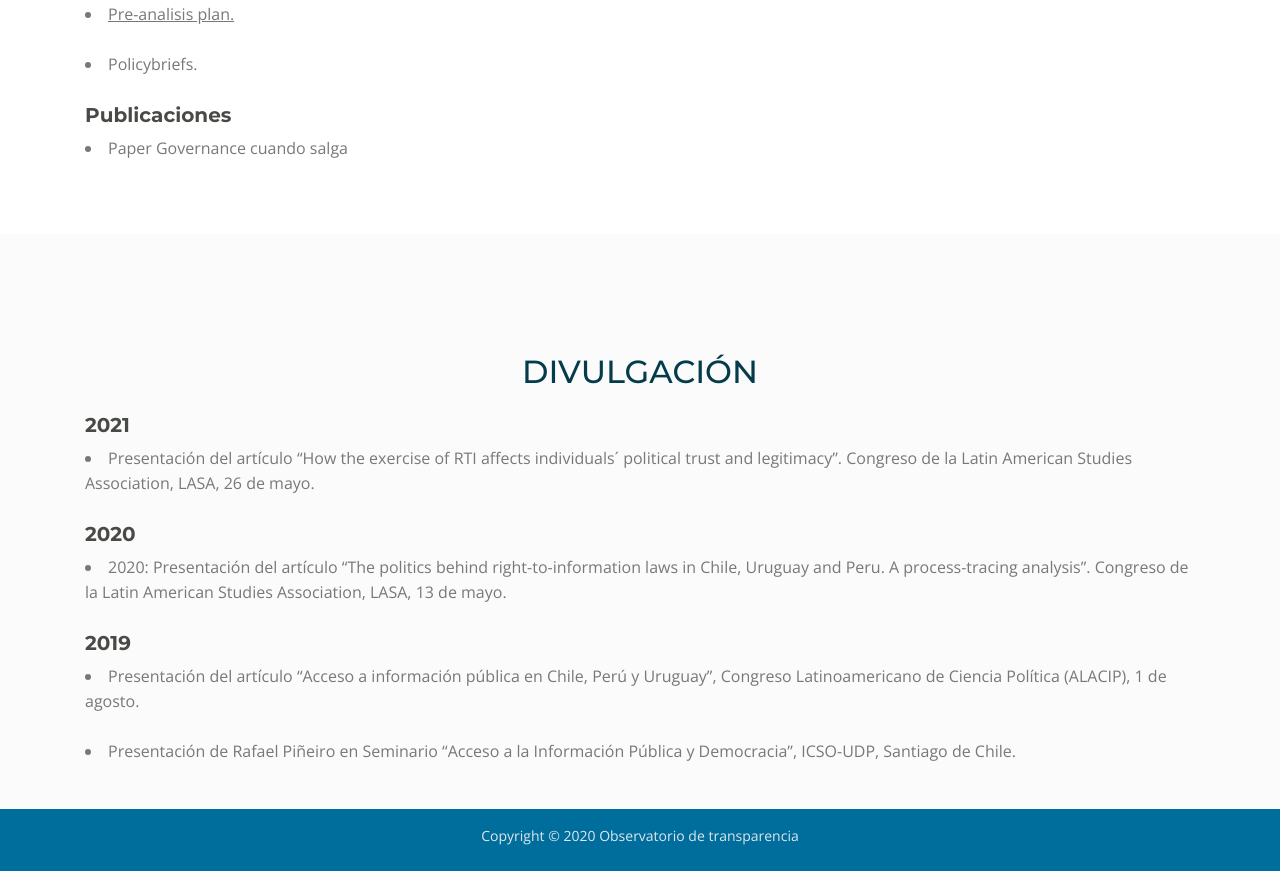
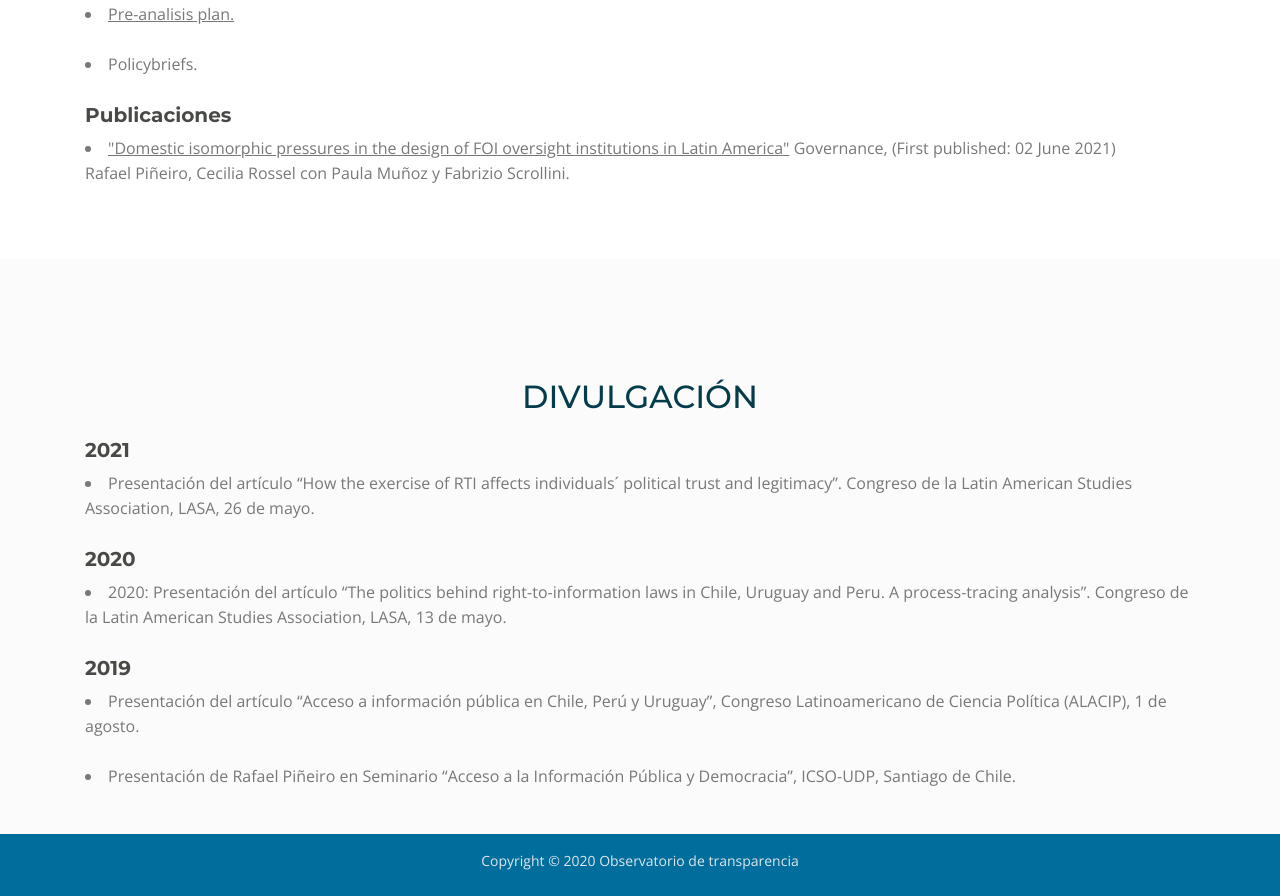
Before and after one commit to transparenciauy/proyecto, a plain HTML site: page index.html in a window 1280 px wide. Shown: the part 2857-3753 px from the top of the page. Before the commit the page ends 3728 px from the top, so only its background shows below. Drawn offline with nearby package versions, Linux system fonts and the light colour scheme.

Commit message:
cambios-14-jun

```diff
--- a/index.html
+++ b/index.html
@@ -207,14 +207,18 @@
                         <div class="section-title" style="text-align: center;">DOCUMENTOS</div>
                         <h4>Documentos del proyecto</h4>
                         <ui>
-                            <li><a href=" https://osf.io/n9ef5" target="_blank">Pre-analisis plan.</a></li><br>
+                            <li><a href="https://osf.io/n9ef5" target="_blank">Pre-analisis plan.</a></li><br>
 
                             <li>Policybriefs.</li><br>
                         </ui>
 
                         <h4>Publicaciones</h4>
                         <ui>
-                            <li>Paper Governance cuando salga</li><br>
+                            <li><a href="https://onlinelibrary.wiley.com/doi/10.1111/gove.12614" target="_blank">
+                                    "Domestic isomorphic pressures in the design of FOI oversight institutions in Latin
+                                    America"</a>
+                                Governance, (First published: 02 June 2021) Rafael Piñeiro, Cecilia Rossel con Paula
+                                Muñoz y Fabrizio Scrollini. </li><br>
                         </ui>
 
                     </div> <!-- end of text-container -->
```
Lines whose indentation alone changed are shown as unchanged.
